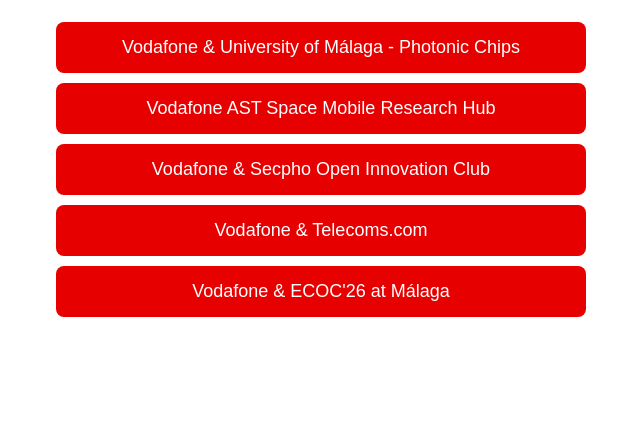
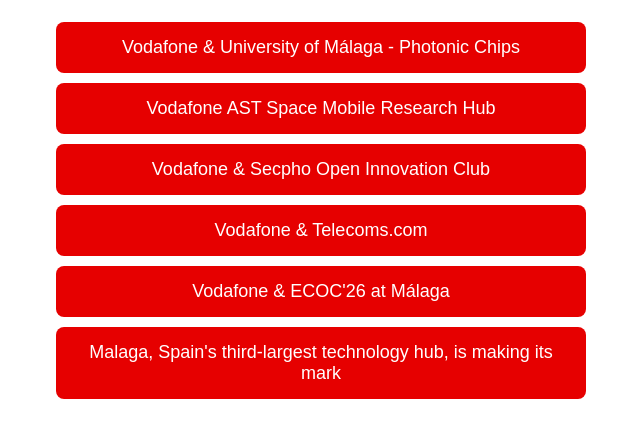
Before and after one commit to scaballer/vodafone-links, a plain HTML site: page index.html in a window 1280 px wide. Shown: the part 307-744 px from the top of the page, without its empty margins (319-959 px from the left). Drawn offline with Linux system fonts and the light colour scheme.

Commit message:
Update index.html
Added new link

```diff
--- a/index.html
+++ b/index.html
@@ -39,5 +39,7 @@
     <a href="https://www.secpho.org/noticias/vodafone-secpho-open-innovation-club/" class="button" target="_blank">Vodafone & Secpho Open Innovation Club</a>
     <a href="https://www.telecoms.com/5g-6g/vodafone-working-on-optical-beamforming-chip-prototype" class="button" target="_blank">Vodafone & Telecoms.com</a>
     <a href="https://www.neo.emma.events/ECOC2026" class="button" target="_blank">Vodafone & ECOC'26 at Málaga</a>
+    <a href="https://www.arcanopartners.com/en/arcano-insights/news/malaga-spains-third-largest-technology-hub-making-its-mark" class="button" target="_blank">Malaga, Spain's third-largest technology hub, is making its mark
+</a>
 </body>
 </html>
```
